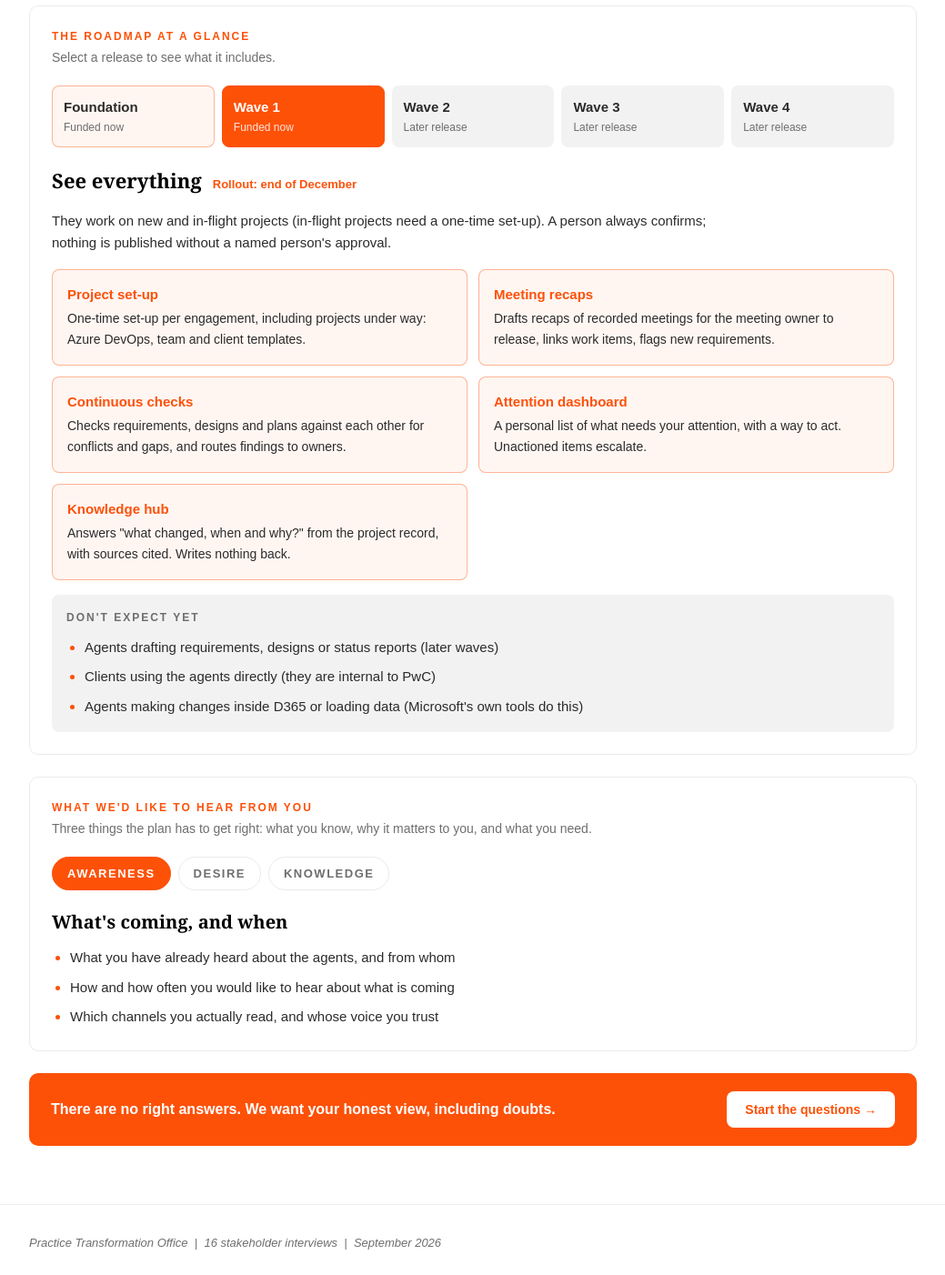
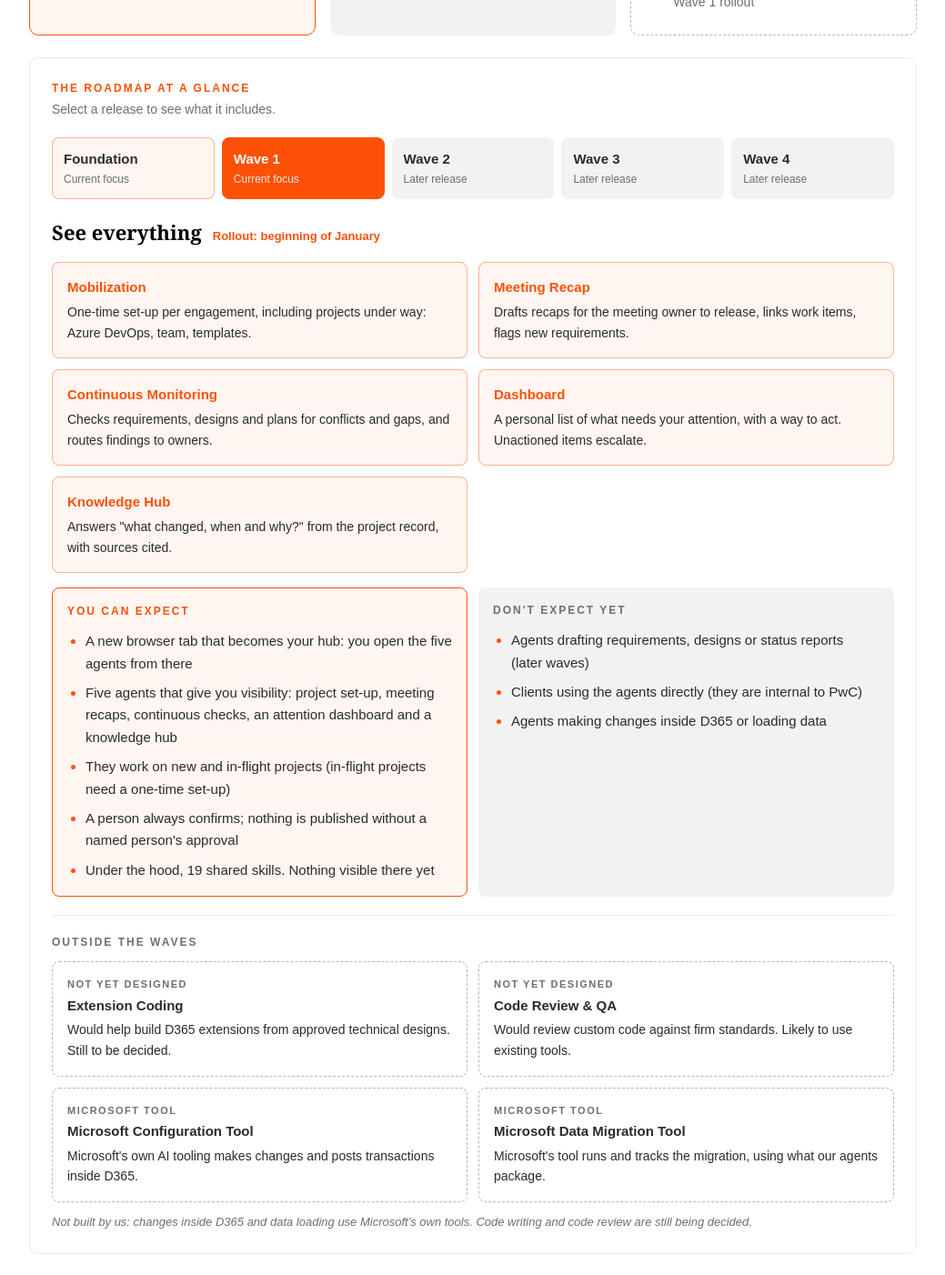
Before and after one commit to rtiwary021/stakeholder-report, a Next.js app: page /walkthrough in a window 1280 px wide. Shown: the part 860-2262 px from the top of the page at 91% size, without its empty margins (120-1159 px from the left). Built offline with nearby package versions, Linux system fonts and the light colour scheme.

Commit message:
Update walkthrough intro to match revised slides

```diff
--- a/app/walkthrough/page.tsx
+++ b/app/walkthrough/page.tsx
@@ -22,7 +22,7 @@ export default function WalkthroughPage() {
             ERP Stakeholder Interview Guide
           </h1>
           <p className="text-[17px] text-body max-w-[680px] leading-relaxed mb-6 text-pretty animate-in" style={{ animationDelay: "0.2s" }}>
-            A conversation of about 45 minutes to help shape how Foundation and Wave 1 land with you and your team. We&apos;ll
+            A conversation of about 30 minutes to help shape how Foundation and Wave 1 land with you and your team. We&apos;ll
             start with a quick recap, then walk through the {interview.questions.length} questions together.
           </p>
         </div>
--- a/components/walkthrough/IntroSummary.tsx
+++ b/components/walkthrough/IntroSummary.tsx
@@ -1,7 +1,7 @@
 "use client";
 
 import { useState } from "react";
-import { howUsed, notYet, themes, timeline, waves, whyAsking } from "@/lib/intro";
+import { howUsed, notYet, otherTools, roadmapNote, themes, timeline, wave1Expect, waves, whyAsking } from "@/lib/intro";
 
 function Label({ children, muted }: { children: React.ReactNode; muted?: boolean }) {
   return (
@@ -76,17 +76,17 @@ export default function IntroSummary({ onStart }: { onStart: () => void }) {
                 onClick={() => setWaveId(w.id)}
                 className={`rounded-lg px-3 py-3 text-left flex flex-col gap-0.5 border transition-colors ${
                   active
-                    ? w.funded
+                    ? w.current
                       ? "bg-orange border-orange text-white"
                       : "bg-body border-body text-white"
-                    : w.funded
+                    : w.current
                       ? "bg-orange/5 border-orange/40 hover:border-orange"
                       : "bg-card border-transparent hover:border-muted/50"
                 }`}
               >
                 <span className="text-[15px] font-bold">{w.name}</span>
                 <span className={`text-[12px] ${active ? "text-white/85" : "text-muted"}`}>
-                  {w.funded ? "Funded now" : "Later release"}
+                  {w.current ? "Current focus" : "Later release"}
                 </span>
               </button>
             );
@@ -96,7 +96,7 @@ export default function IntroSummary({ onStart }: { onStart: () => void }) {
         <div key={wave.id} role="tabpanel" className="flex flex-col gap-4 animate-in">
           <div className="flex flex-wrap items-baseline gap-x-3 gap-y-1">
             <h3 className="text-[22px]">{wave.title}</h3>
-            <span className={`text-[13px] font-bold ${wave.funded ? "text-orange" : "text-muted"}`}>{wave.status}</span>
+            <span className={`text-[13px] font-bold ${wave.current ? "text-orange" : "text-muted"}`}>{wave.status}</span>
           </div>
           {wave.summary && <p className="text-[15px] leading-relaxed text-pretty max-w-[760px]">{wave.summary}</p>}
           {wave.agents.length > 0 && (
@@ -105,21 +105,41 @@ export default function IntroSummary({ onStart }: { onStart: () => void }) {
                 <li
                   key={a.name}
                   className={`rounded-lg p-4 flex flex-col gap-1 border ${
-                    wave.funded ? "bg-orange/5 border-orange/40" : "bg-card border-transparent"
+                    wave.current ? "bg-orange/5 border-orange/40" : "bg-card border-transparent"
                   }`}
                 >
-                  <span className={`text-[15px] font-bold ${wave.funded ? "text-orange" : ""}`}>{a.name}</span>
+                  <span className={`text-[15px] font-bold ${wave.current ? "text-orange" : ""}`}>{a.name}</span>
                   <span className="text-[14px] leading-relaxed text-body">{a.description}</span>
                 </li>
               ))}
             </ul>
           )}
           {wave.id === "wave1" && (
-            <div className="bg-card rounded-lg p-4 flex flex-col gap-3">
-              <Label muted>Don&apos;t expect yet</Label>
-              <Bullets items={notYet} />
+            <div className="grid gap-3 md:grid-cols-2">
+              <div className="bg-orange/5 border border-orange rounded-lg p-4 flex flex-col gap-3">
+                <Label>You can expect</Label>
+                <Bullets items={wave1Expect} />
+              </div>
+              <div className="bg-card rounded-lg p-4 flex flex-col gap-3">
+                <Label muted>Don&apos;t expect yet</Label>
+                <Bullets items={notYet} />
+              </div>
             </div>
           )}
+        </div>
+
+        <div className="border-t border-hairline pt-5 flex flex-col gap-3">
+          <Label muted>Outside the waves</Label>
+          <ul className="grid gap-3 sm:grid-cols-2">
+            {otherTools.map((t) => (
+              <li key={t.name} className="rounded-lg p-4 flex flex-col gap-1 border border-dashed border-muted/50">
+                <span className="text-[11px] font-bold tracking-[1.5px] uppercase text-muted">{t.tag}</span>
+                <span className="text-[15px] font-bold">{t.name}</span>
+                <span className="text-[14px] leading-relaxed text-body">{t.description}</span>
+              </li>
+            ))}
+          </ul>
+          <p className="text-[13px] italic text-muted text-pretty">{roadmapNote}</p>
         </div>
       </div>
 
--- a/lib/intro.ts
+++ b/lib/intro.ts
@@ -1,5 +1,5 @@
 export const whyAsking = [
-  "Foundation and Wave 1 roll out at the end of December, and we are building the change, communications and learning plan now",
+  "Foundation and Wave 1 roll out early January, and we are building the change, communications and learning plan now",
   "You know how your team really works, and what would help or get in the way",
   "We want your input to shape the plan, not hand it to you finished",
 ];
@@ -11,16 +11,17 @@ export const howUsed = [
 ];
 
 export const timeline = [
-  { when: "Late October", what: "Interviews, about 45 minutes each" },
+  { when: "Late October", what: "Interviews, about 30 minutes each" },
   { when: "End of October", what: "We draft the change, communications and learning plan using what we heard" },
   { when: "Early November", what: "We share a short summary of what we heard and what we are doing about it" },
-  { when: "End of December", what: "Wave 1 rollout" },
+  { when: "End of December", what: "ADLC Wave 1 build complete" },
+  { when: "Early January", what: "Wave 1 rollout" },
 ];
 
 export const themes = [
   {
     label: "Awareness",
-    title: "What's coming, and when",
+    title: "What's coming and when",
     points: [
       "What you have already heard about the agents, and from whom",
       "How and how often you would like to hear about what is coming",
@@ -38,7 +39,7 @@ export const themes = [
   },
   {
     label: "Knowledge",
-    title: "What I get now, and what I don't",
+    title: "What I get now and what I don't",
     points: [
       "What you expect from Wave 1, and what you do not expect yet",
       "What you would need to learn, and how you like to learn",
@@ -47,11 +48,22 @@ export const themes = [
   },
 ];
 
+export const wave1Expect = [
+  "A new browser tab that becomes your hub: you open the five agents from there",
+  "Five agents that give you visibility: project set-up, meeting recaps, continuous checks, an attention dashboard and a knowledge hub",
+  "They work on new and in-flight projects (in-flight projects need a one-time set-up)",
+  "A person always confirms; nothing is published without a named person's approval",
+  "Under the hood, 19 shared skills. Nothing visible there yet",
+];
+
 export const notYet = [
   "Agents drafting requirements, designs or status reports (later waves)",
   "Clients using the agents directly (they are internal to PwC)",
-  "Agents making changes inside D365 or loading data (Microsoft's own tools do this)",
+  "Agents making changes inside D365 or loading data",
 ];
+
+export const roadmapNote =
+  "Not built by us: changes inside D365 and data loading use Microsoft's own tools. Code writing and code review are still being decided.";
 
 export type Agent = { name: string; description: string };
 export type Wave = {
@@ -59,7 +71,7 @@ export type Wave = {
   name: string;
   title: string;
   status: string;
-  funded: boolean;
+  current: boolean;
   summary?: string;
   agents: Agent[];
 };
@@ -70,7 +82,7 @@ export const waves: Wave[] = [
     name: "Foundation",
     title: "Shared building blocks",
     status: "Built first | now in testing",
-    funded: true,
+    current: true,
     summary: "19 shared skills, built once and used by every agent. Nothing visible to consultants yet.",
     agents: [],
   },
@@ -78,16 +90,14 @@ export const waves: Wave[] = [
     id: "wave1",
     name: "Wave 1",
     title: "See everything",
-    status: "Rollout: end of December",
-    funded: true,
-    summary:
-      "They work on new and in-flight projects (in-flight projects need a one-time set-up). A person always confirms; nothing is published without a named person's approval.",
+    status: "Rollout: beginning of January",
+    current: true,
     agents: [
-      { name: "Project set-up", description: "One-time set-up per engagement, including projects under way: Azure DevOps, team and client templates." },
-      { name: "Meeting recaps", description: "Drafts recaps of recorded meetings for the meeting owner to release, links work items, flags new requirements." },
-      { name: "Continuous checks", description: "Checks requirements, designs and plans against each other for conflicts and gaps, and routes findings to owners." },
-      { name: "Attention dashboard", description: "A personal list of what needs your attention, with a way to act. Unactioned items escalate." },
-      { name: "Knowledge hub", description: 'Answers "what changed, when and why?" from the project record, with sources cited. Writes nothing back.' },
+      { name: "Mobilization", description: "One-time set-up per engagement, including projects under way: Azure DevOps, team, templates." },
+      { name: "Meeting Recap", description: "Drafts recaps for the meeting owner to release, links work items, flags new requirements." },
+      { name: "Continuous Monitoring", description: "Checks requirements, designs and plans for conflicts and gaps, and routes findings to owners." },
+      { name: "Dashboard", description: "A personal list of what needs your attention, with a way to act. Unactioned items escalate." },
+      { name: "Knowledge Hub", description: 'Answers "what changed, when and why?" from the project record, with sources cited.' },
     ],
   },
   {
@@ -95,12 +105,12 @@ export const waves: Wave[] = [
     name: "Wave 2",
     title: "Transform the design work",
     status: "Timing to be confirmed",
-    funded: false,
+    current: false,
     agents: [
-      { name: "Requirements capture", description: "Turns workshop recordings and questionnaires into draft requirements for you to confirm." },
-      { name: "Fit-gap sorting", description: "Sorts each requirement into standard D365 or custom work, citing Microsoft documentation." },
-      { name: "Functional design drafts", description: "Drafts the functional design and flags risks for the architect to acknowledge." },
-      { name: "Technical design drafts", description: "Drafts the technical design from the approved functional design." },
+      { name: "Requirements Extraction", description: "Turns workshop recordings and questionnaires into draft requirements for you to confirm." },
+      { name: "FITGAP Core", description: "Sorts each requirement into standard D365 or custom work, citing Microsoft documentation." },
+      { name: "FDD Writer", description: "Drafts the functional design and flags risks for the architect to acknowledge." },
+      { name: "TDD Writer", description: "Drafts the technical design from the approved functional design." },
     ],
   },
   {
@@ -108,13 +118,13 @@ export const waves: Wave[] = [
     name: "Wave 3",
     title: "Complete the picture",
     status: "Timing to be confirmed",
-    funded: false,
+    current: false,
     agents: [
-      { name: "Discovery questionnaires", description: "Builds the discovery workbook from the firm's question library and takes answers back." },
-      { name: "Workshop scheduling", description: "Builds a workshop schedule from each consultant's needs and tracks bookings." },
-      { name: "Microsoft release watch", description: "Flags new Microsoft capability that overlaps something planned as a custom build." },
-      { name: "Solution documentation", description: "Produces the client-facing explanation of the solution, plus a separate internal view." },
-      { name: "Status reports", description: "Drafts two reports from live data: delivery health for PwC, progress for the client." },
+      { name: "Questionnaire", description: "Builds the discovery workbook from the firm's question library and takes answers back." },
+      { name: "Meeting Scheduling", description: "Builds a workshop schedule from each consultant's needs and tracks bookings." },
+      { name: "MSFT Monitoring", description: "Flags new Microsoft capability that overlaps something planned as a custom build." },
+      { name: "Solution Doc", description: "Produces the client-facing explanation of the solution, plus a separate internal view." },
+      { name: "Status Reporting", description: "Drafts two reports from live data: delivery health for PwC, progress for the client." },
     ],
   },
   {
@@ -122,15 +132,22 @@ export const waves: Wave[] = [
     name: "Wave 4",
     title: "Close the loop",
     status: "Timing to be confirmed",
-    funded: false,
+    current: false,
     agents: [
-      { name: "Delivery plans", description: "Drafts seven program plans, including data migration, testing and training." },
+      { name: "Delivery Planning", description: "Drafts seven program plans, including data migration, testing and training." },
       { name: "Cutover", description: "Builds the go-live checklist, with a task set for each rehearsal and live status." },
-      { name: "Hypercare support", description: "Researches each post-go-live issue and spots patterns across issues." },
-      { name: "Test cases", description: "Generates scenario-based test cases that chain requirements across processes." },
-      { name: "Training content", description: "Produces first-draft training material by security role, for consultants to edit." },
-      { name: "Practice insights", description: "Reads anonymized usage patterns and proposes improvements to shared templates." },
-      { name: "Safe roll-out of improvements", description: "Governs how approved improvements reach running projects, with rollback." },
+      { name: "Hypercare", description: "Researches each post-go-live issue and spots patterns across issues." },
+      { name: "Test Case Generation", description: "Generates scenario-based test cases that chain requirements across processes." },
+      { name: "Training Content", description: "Produces first-draft training material by security role, for consultants to edit." },
+      { name: "Practice Intelligence", description: "Reads anonymized usage patterns and proposes improvements to shared templates." },
+      { name: "Release Management", description: "Governs how approved improvements reach running projects, with rollback." },
     ],
   },
 ];
+
+export const otherTools: (Agent & { tag: string })[] = [
+  { tag: "Not yet designed", name: "Extension Coding", description: "Would help build D365 extensions from approved technical designs. Still to be decided." },
+  { tag: "Not yet designed", name: "Code Review & QA", description: "Would review custom code against firm standards. Likely to use existing tools." },
+  { tag: "Microsoft tool", name: "Microsoft Configuration Tool", description: "Microsoft's own AI tooling makes changes and posts transactions inside D365." },
+  { tag: "Microsoft tool", name: "Microsoft Data Migration Tool", description: "Microsoft's tool runs and tracks the migration, using what our agents package." },
+];
```
